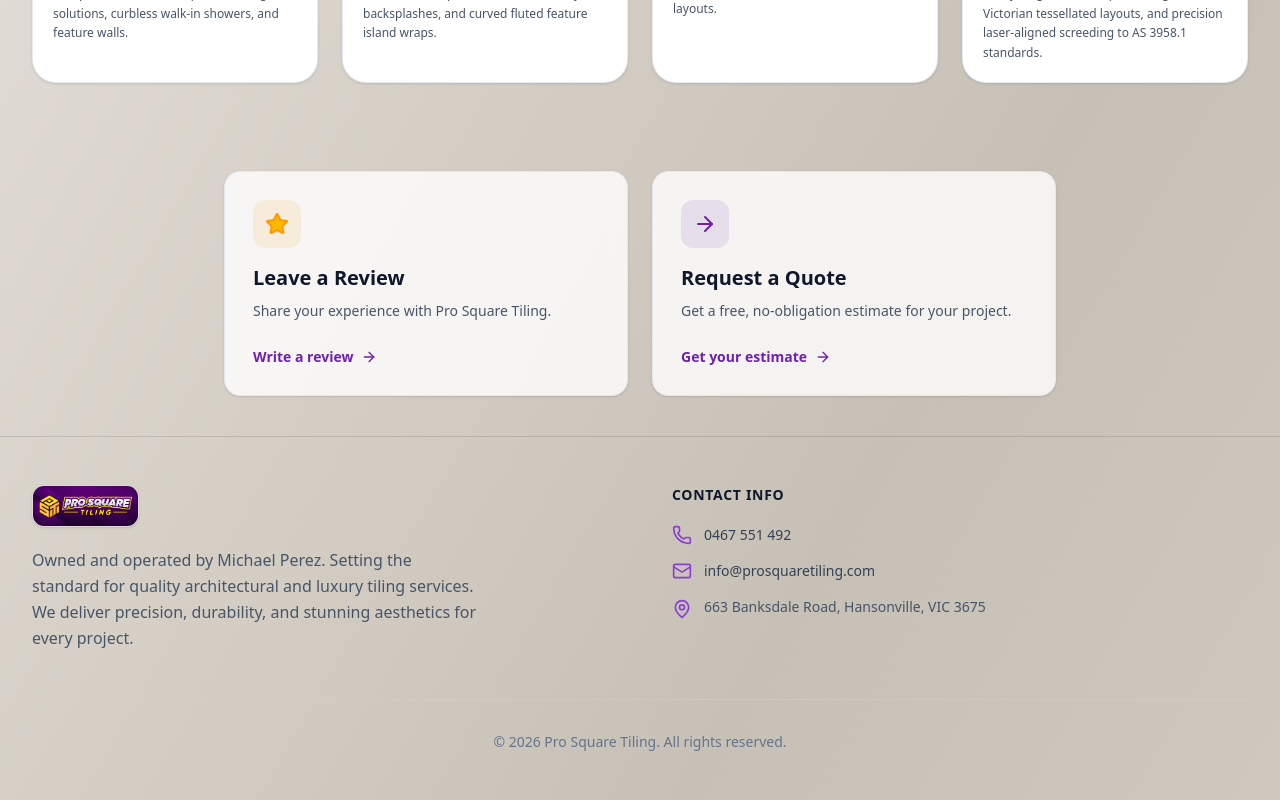
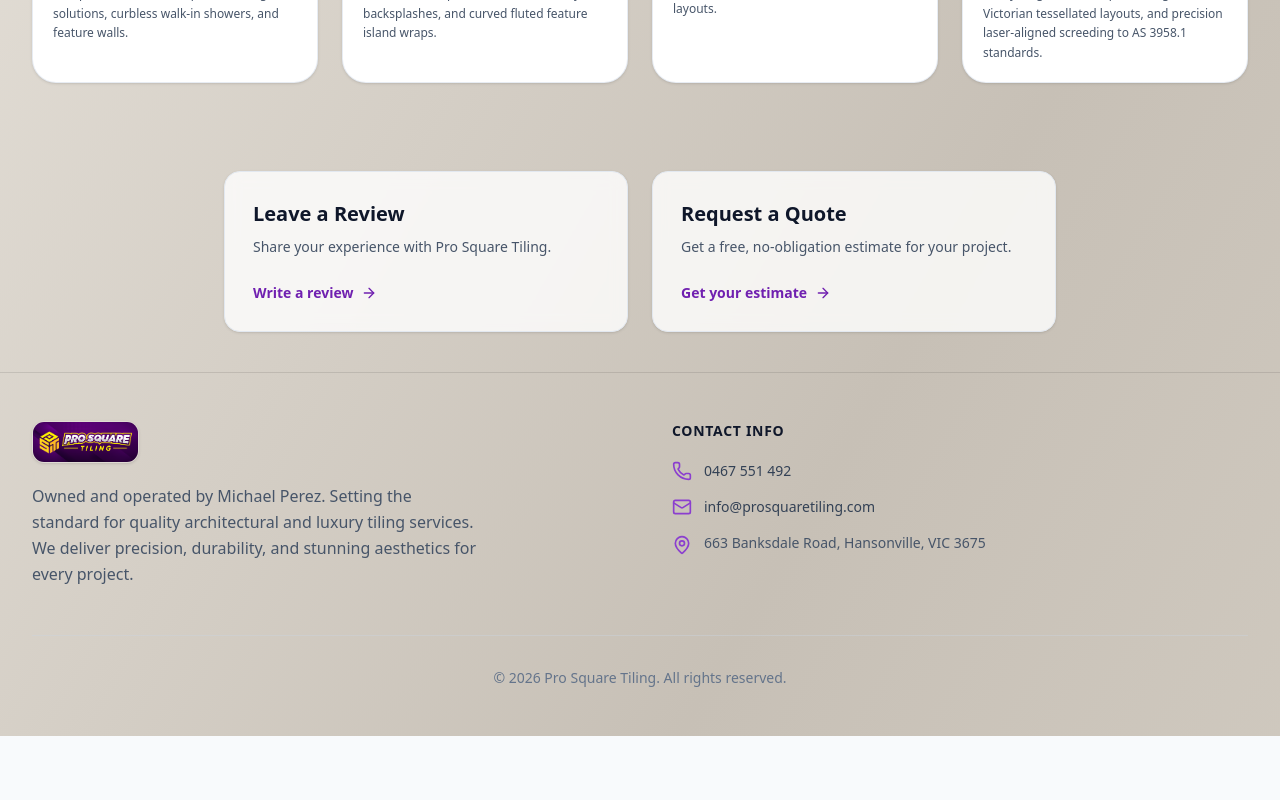
Before and after one commit to ThunderOpsAI/pro-square, a Next.js app: page / in a window 1280 px wide. Shown: the part 1243-2043 px from the top of the page. After the commit the page ends 1979 px from the top, so only its background shows below. Built offline with nearby package versions, Linux system fonts and the light colour scheme; no server answers; the database is empty.

Commit message:
Update PreFooterCTAs.tsx

```diff
--- a/src/components/PreFooterCTAs.tsx
+++ b/src/components/PreFooterCTAs.tsx
@@ -1,7 +1,7 @@
 'use client';
 
 import Link from 'next/link';
-import { Star, ArrowRight } from 'lucide-react';
+import { ArrowRight } from 'lucide-react';
 import { motion } from 'motion/react';
 
 export function PreFooterCTAs() {
@@ -18,9 +18,6 @@ export function PreFooterCTAs() {
               className="h-full p-6 sm:p-7 rounded-2xl bg-white/80 backdrop-blur border border-surface-200 shadow-sm hover:shadow-xl hover:border-primary-500/40 transition-all flex flex-col justify-between"
             >
               <div>
-                <div className="w-12 h-12 rounded-xl bg-amber-500/10 text-amber-500 flex items-center justify-center mb-4 group-hover:scale-105 group-hover:bg-amber-500/20 transition-all">
-                  <Star className="w-6 h-6 fill-amber-400 text-amber-500" />
-                </div>
                 <h3 className="text-xl font-bold text-surface-900 group-hover:text-primary-600 transition-colors">
                   Leave a Review
                 </h3>
@@ -43,9 +40,6 @@ export function PreFooterCTAs() {
               className="h-full p-6 sm:p-7 rounded-2xl bg-white/80 backdrop-blur border border-surface-200 shadow-sm hover:shadow-xl hover:border-primary-500/40 transition-all flex flex-col justify-between"
             >
               <div>
-                <div className="w-12 h-12 rounded-xl bg-primary-600/10 text-primary-600 flex items-center justify-center mb-4 group-hover:scale-105 group-hover:bg-primary-600/20 transition-all">
-                  <ArrowRight className="w-6 h-6" />
-                </div>
                 <h3 className="text-xl font-bold text-surface-900 group-hover:text-primary-600 transition-colors">
                   Request a Quote
                 </h3>
```
